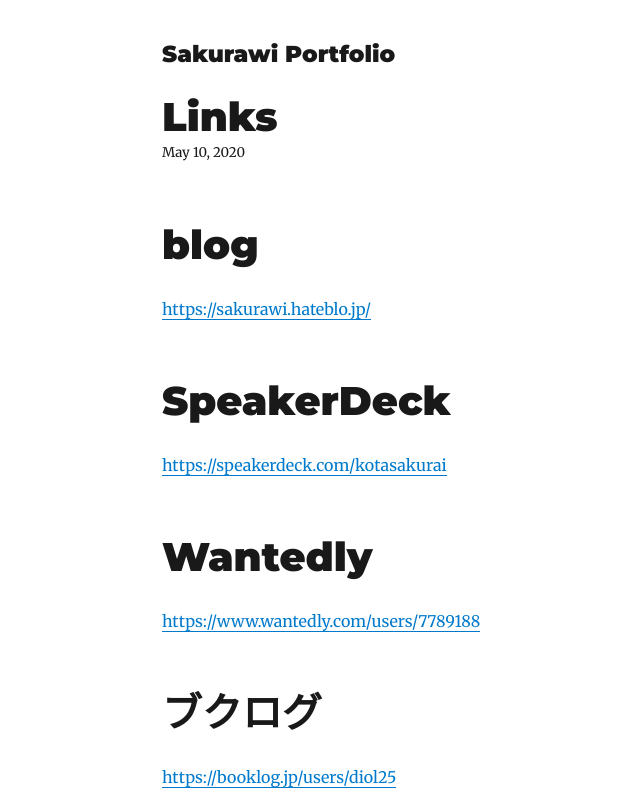
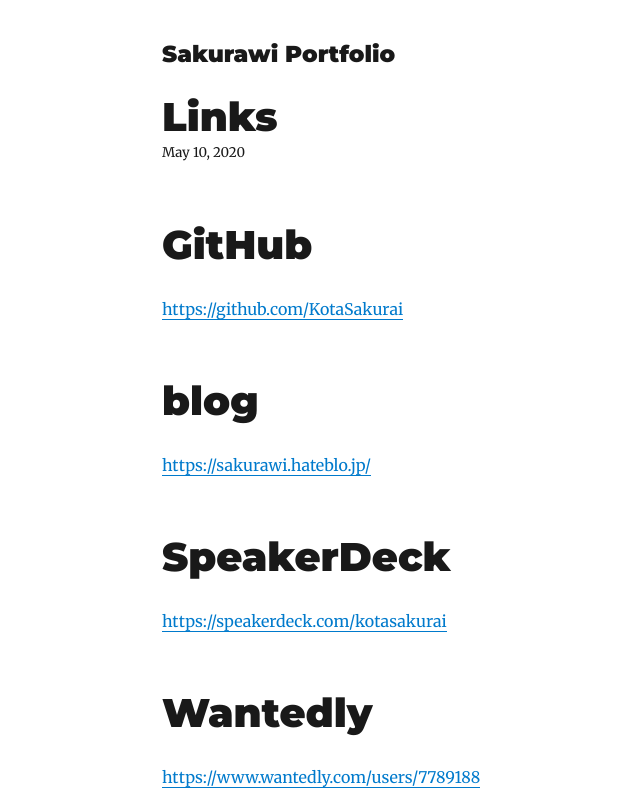
Before and after one commit to KotaSakurai/gatsby-portfolio, a Gatsby site: page /links/ in a window 1280 px wide. Shown: the top 800 px of the page, without its empty margins (163-803 px from the left). Built offline with nearby package versions, Linux system fonts and the light colour scheme; Gatsby itself is replaced by a stand-in of ours; some packages are replaced by stand-ins of ours.

Commit message:
Add github link

```diff
--- a/content/blog/links/index.md
+++ b/content/blog/links/index.md
@@ -3,6 +3,10 @@
 date: "2020-05-10"
 description: "Sakurawi Links"
 ---
+
+# GitHub
+
+https://github.com/KotaSakurai
 
 # blog
 
```
